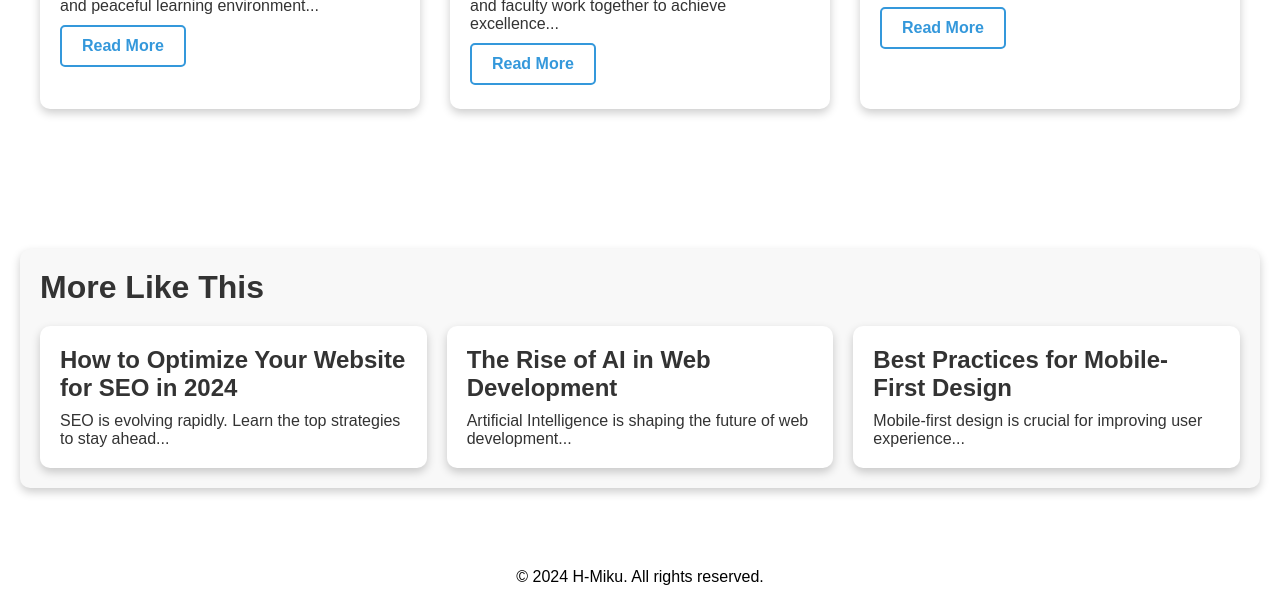
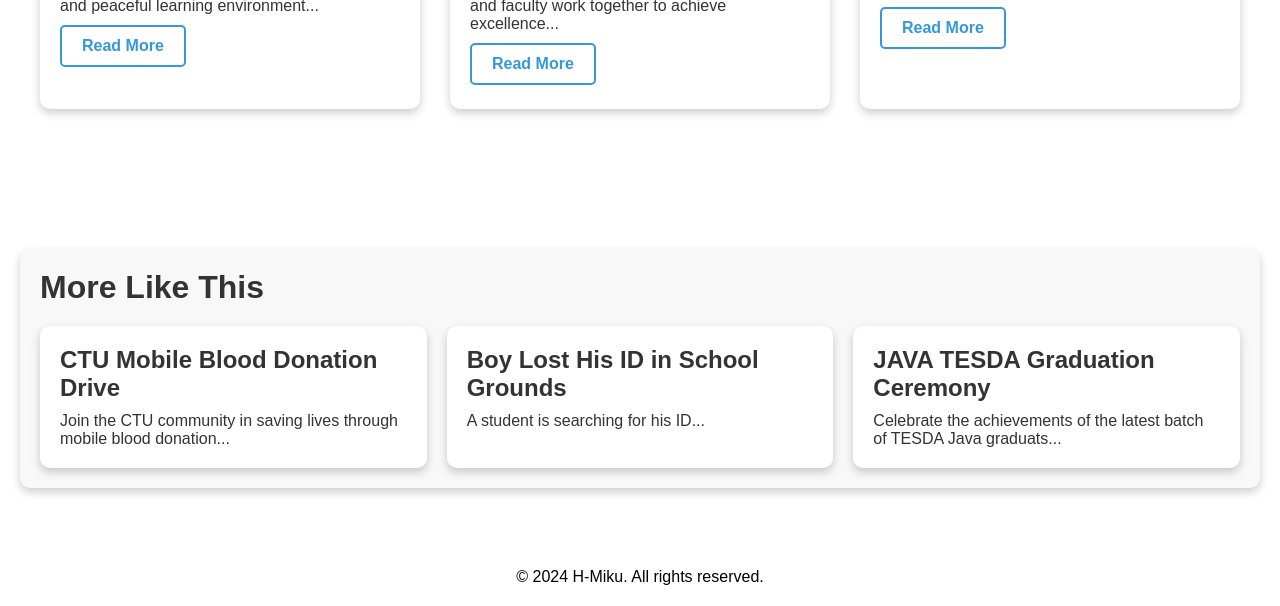
Before and after one commit to H-Miku/Article, a plain HTML site: page index.html in a window 1280 px wide. Shown: the part 1570-2176 px from the top of the page. Drawn offline with Linux system fonts and the light colour scheme.

Commit message:
update index.html

```diff
--- a/index.html
+++ b/index.html
@@ -120,16 +120,16 @@
     <h2>More Like This</h2>
     <div class="trending-grid">
         <div class="trending-article">
-            <h3>How to Optimize Your Website for SEO in 2024</h3>
-            <p>SEO is evolving rapidly. Learn the top strategies to stay ahead...</p>
+            <h3>CTU Mobile Blood Donation Drive</h3>
+            <p>Join the CTU community in saving lives through mobile blood donation...</p>
         </div>
         <div class="trending-article">
-            <h3>The Rise of AI in Web Development</h3>
-            <p>Artificial Intelligence is shaping the future of web development...</p>
+            <h3>Boy Lost His ID in School Grounds</h3>
+            <p>A student is searching for his ID...</p>
         </div>
         <div class="trending-article">
-            <h3>Best Practices for Mobile-First Design</h3>
-            <p>Mobile-first design is crucial for improving user experience...</p>
+            <h3>JAVA TESDA Graduation Ceremony</h3>
+            <p>Celebrate the achievements of the latest batch of TESDA Java graduats...</p>
         </div>
     </div>
 </section>
```
